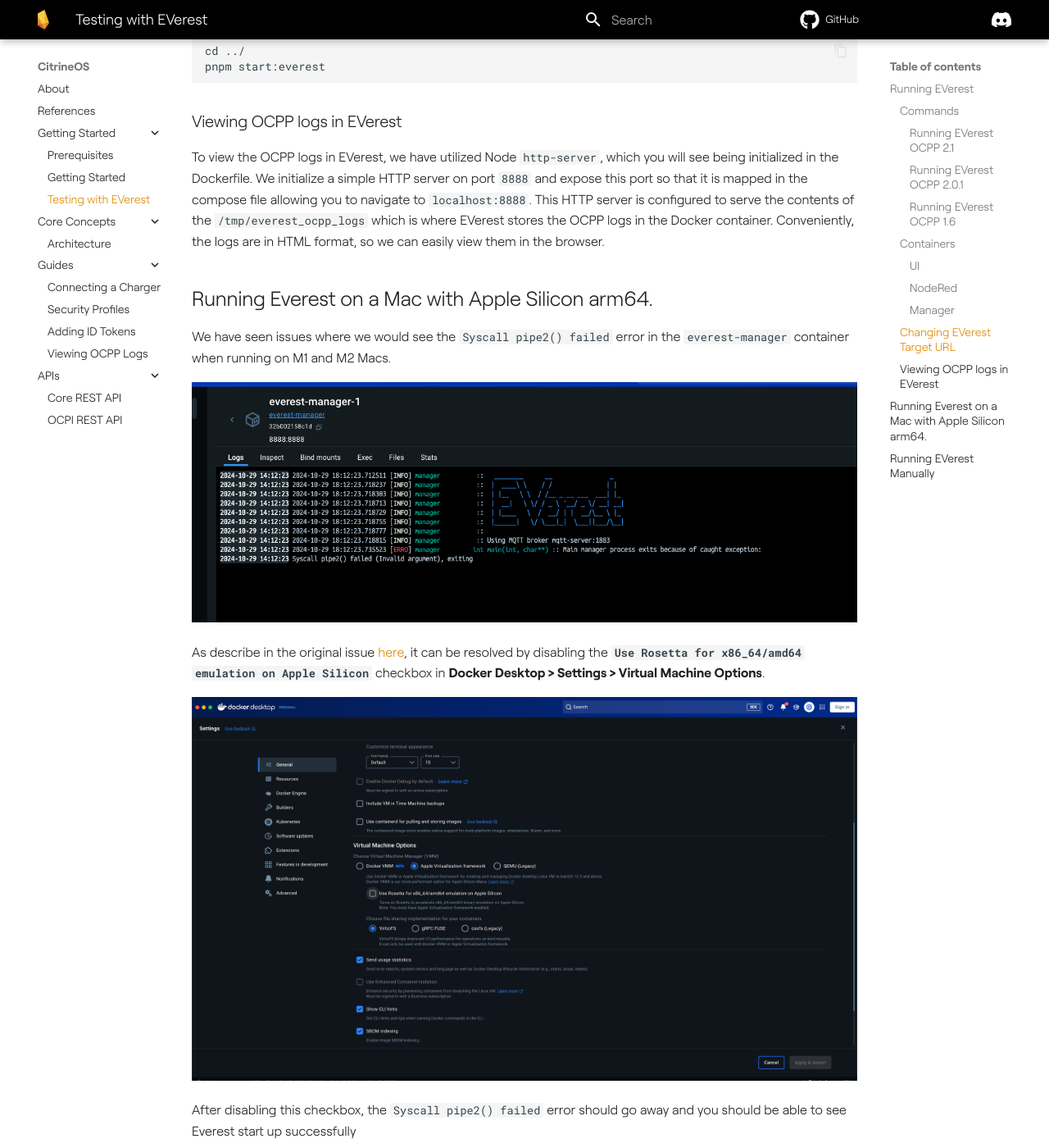
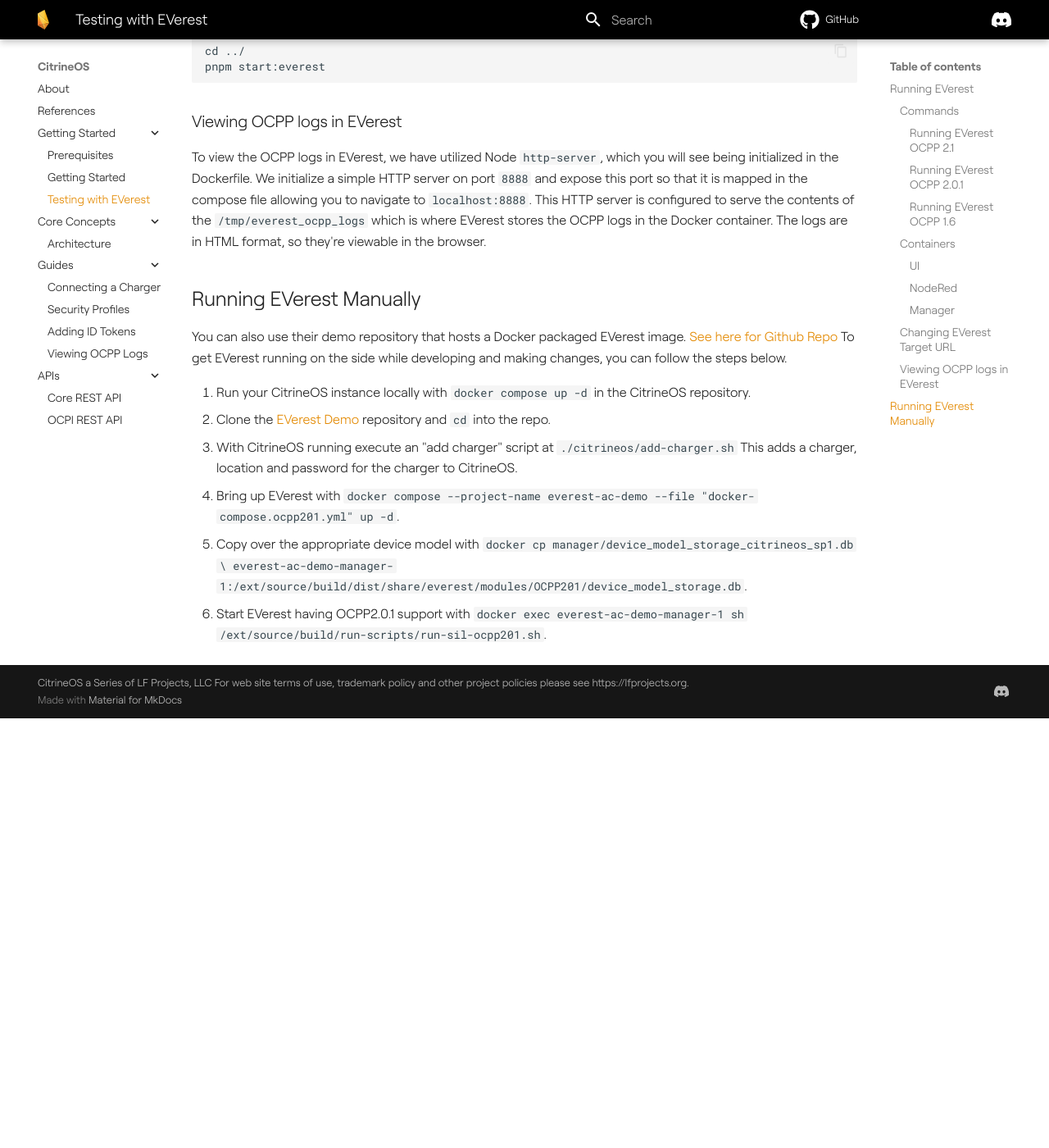
Before and after one commit to citrineos/citrineos.github.io, an MkDocs documentation site: the page built from docs/getting-started/testing-with-everest.md, in a window 1280 px wide and 1400 px high, scrolled down 2011 px. Shown: the whole window at 82% size. Built offline with MkDocs 1.6.1 and Material for MkDocs 9.7.7, drawn with Linux system fonts in a browser that asks for light colours; plug-ins that fetch from the network failed and are left out; comment, search, counter and statistics services are not loaded; the version menu is left out; after the commit the page ends 2887 px from its top, so only the background shows below that; some of the changed text lies outside the part shown.

```diff
--- a/docs/getting-started/testing-with-everest.md
+++ b/docs/getting-started/testing-with-everest.md
@@ -82,25 +82,7 @@
 in the Dockerfile. We initialize a simple HTTP server on port `8888` and expose this port so that it is
 mapped in the compose file allowing you to navigate to `localhost:8888`. This HTTP server is configured to
 serve the contents of the `/tmp/everest_ocpp_logs` which is where EVerest stores the OCPP logs in the
-Docker container. Conveniently, the logs are in HTML format, so we can easily view them in the browser.
-
-# Running Everest on a Mac with Apple Silicon arm64.
-
-We have seen issues where we would see the `Syscall pipe2() failed` error in the `everest-manager` container when
-running on M1 and M2 Macs.
-
-![](/assets/img/everest-failing.png)
-
-As describe in the original issue [here](https://github.com/citrineos/citrineos/issues/48#issuecomment-2622701706),
-it can be resolved by disabling the **`Use Rosetta for x86_64/amd64 emulation on Apple Silicon`** checkbox in
-**Docker Desktop > Settings > Virtual Machine Options**.
-
-![](/assets/img/disable-rosetta.png)
-
-After disabling this checkbox, the `Syscall pipe2() failed` error should go away and you should be able to see Everest
-start up successfully
-
-![](/assets/img/everest-running.png)
+Docker container. The logs are in HTML format, so they're viewable in the browser.
 
 # Running EVerest Manually
 You can also use their demo repository that hosts a Docker packaged EVerest image. [See here for Github Repo](https://github.com/EVerest/everest-demo)
```
Also changed, not shown: other parts of docs/getting-started/testing-with-everest.md (+2 -2 lines).
